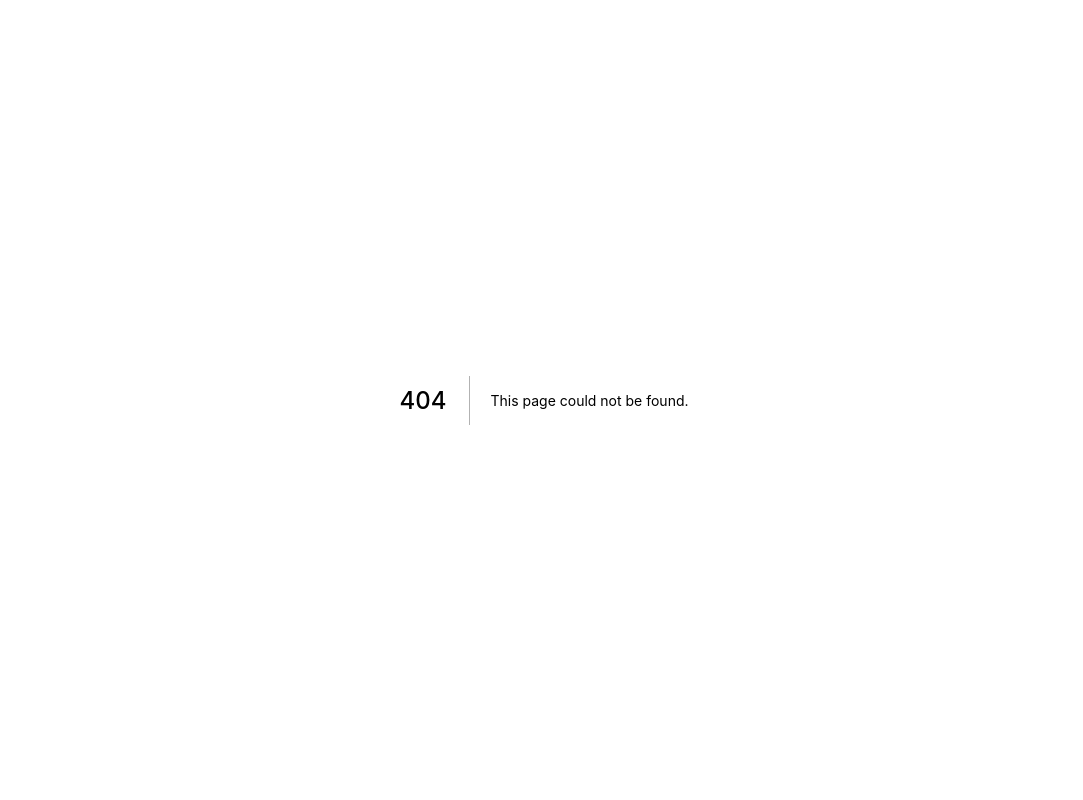
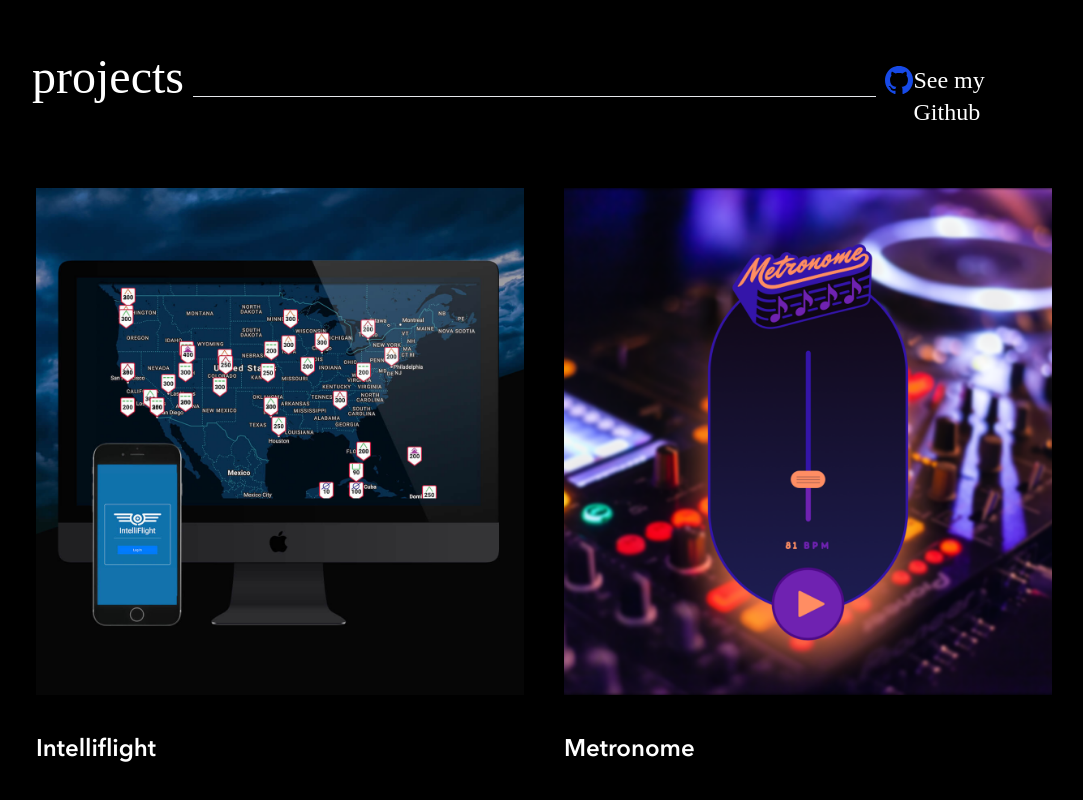
Before and after one commit to sklanier/Portfolio, a Next.js app: page /projects in a window 1280 px wide. Before the commit this address had no page. Shown: the top 800 px of the page, without its empty margins (96-1179 px from the left). Built offline with nearby package versions, Linux system fonts and the light colour scheme.

Commit message:
moved Projects component to index of projects directory

```diff
--- a/components/Layout.js
+++ b/components/Layout.js
@@ -1,7 +1,7 @@
 import Nav from "./Nav";
 import Hero from "./Hero";
 import About from "./AboutSection/About";
-import Projects from "./ProjectSection/Projects";
+import Projects from "../pages/projects";
 import Contact from "./FooterSection/Contact";
 import PostFooter from "./FooterSection/PostFooter";
 import Scripts from './Scripts'
--- a/components/ProjectSection/Projects.js
+++ b/pages/projects/index.js
@@ -1,16 +1,15 @@
 import { project_data } from '../../data/project_data';
-import ProjectCard from './ProjectCard';
+import ProjectCard from '../../components/ProjectSection/ProjectCard';
 
 export const getStaticProps = async () => {
     return {
         props: {
-            projects: project_data,
+            projectsArray: project_data,
         },
     };
 };
 
-
-const Projects = ({ projects }) => (
+const Projects = ({ projectsArray }) => (
     <section id="projects" className="bg-black px-28 -mt-10 pt-10">
         <div className="flex justify-between aboutTitle py-8 px-4">
             <h1 className="pt-4">projects</h1>
@@ -21,8 +20,8 @@ const Projects = ({ projects }) => (
             </div>
         </div>
         <div className="grid lg:grid-cols-2 md:grid-cols-2 sm:grid-cols-1 gap-0">
-            {projects.map((project) => (
-                <ProjectCard key={project.id} project={project} />
+            {projectsArray.map((p) => (
+                <ProjectCard key={p.id} project={p} />
             ))}
         </div>
     </section>
```
